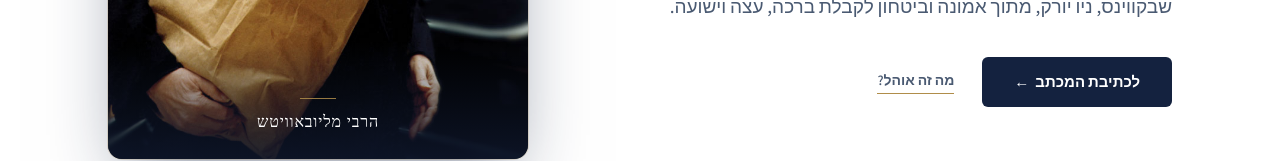
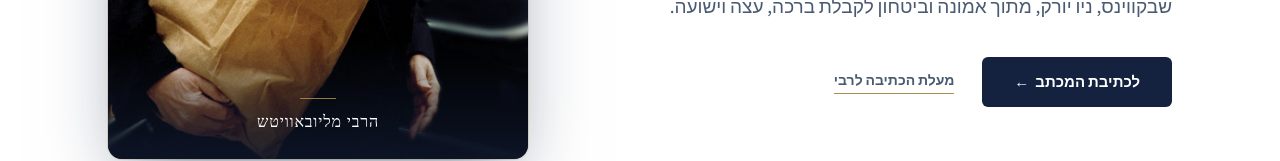
Before and after one commit to akmake/raabay, a Next.js app in the folder next-app/: page / in a window 1280 px wide. Shown: the part 509-670 px from the top of the page. Built offline with nearby package versions, Linux system fonts and the light colour scheme; a web font is replaced by a local one.

Commit message:
Update page.jsx

```diff
--- a/next-app/app/page.jsx
+++ b/next-app/app/page.jsx
@@ -60,7 +60,7 @@ export default function ClassicPage() {
                 </p>
                 <div style={{ display: 'flex', alignItems: 'center', gap: 28, flexWrap: 'wrap' }}>
                   <Link href="/write" style={{ background: V.navy, color: '#fff', padding: '14px 32px', borderRadius: 6, textDecoration: 'none', fontWeight: 700, fontSize: 15 }}>לכתיבת המכתב &nbsp;←</Link>
-                  <a href="#about" style={{ color: V.inkSoft, fontSize: 14, fontWeight: 600, textDecoration: 'none', borderBottom: `1.5px solid ${V.gold}`, paddingBottom: 2 }}>מה זה אוהל?</a>
+                  <Link href="/maala" style={{ color: V.inkSoft, fontSize: 14, fontWeight: 600, textDecoration: 'none', borderBottom: `1.5px solid ${V.gold}`, paddingBottom: 2 }}>מעלת הכתיבה לרבי</Link>
                 </div>
               </div>
               <div>
```
